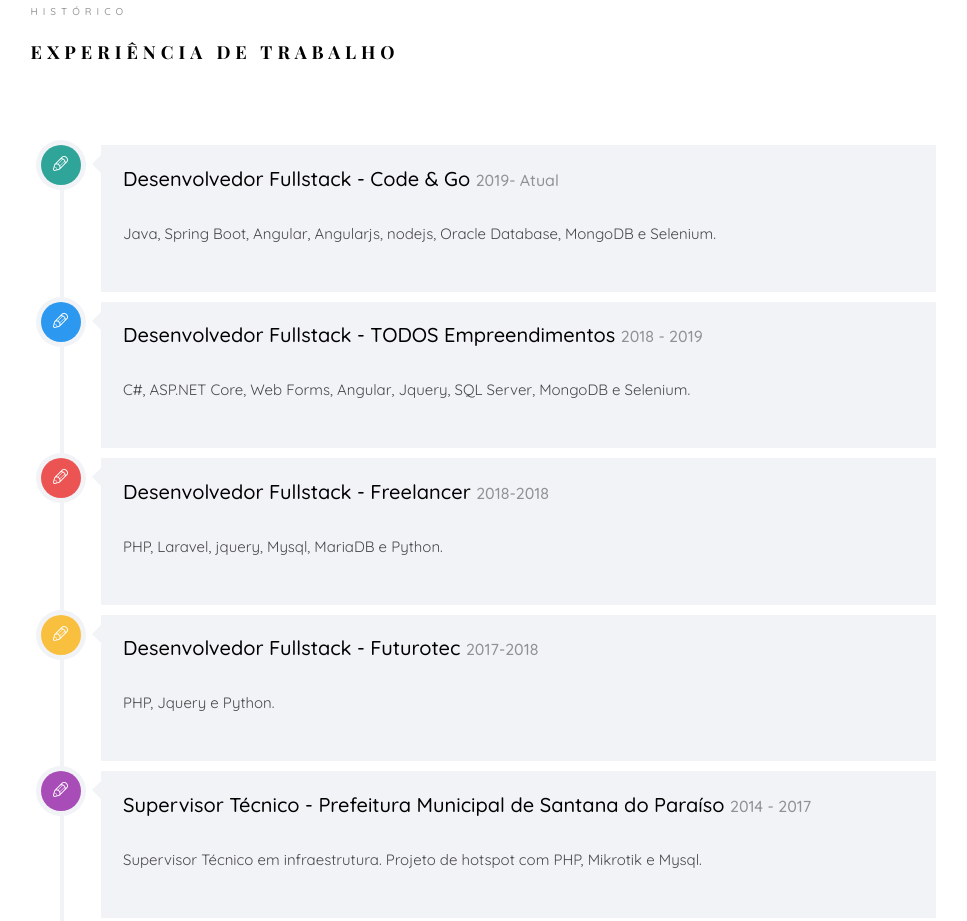
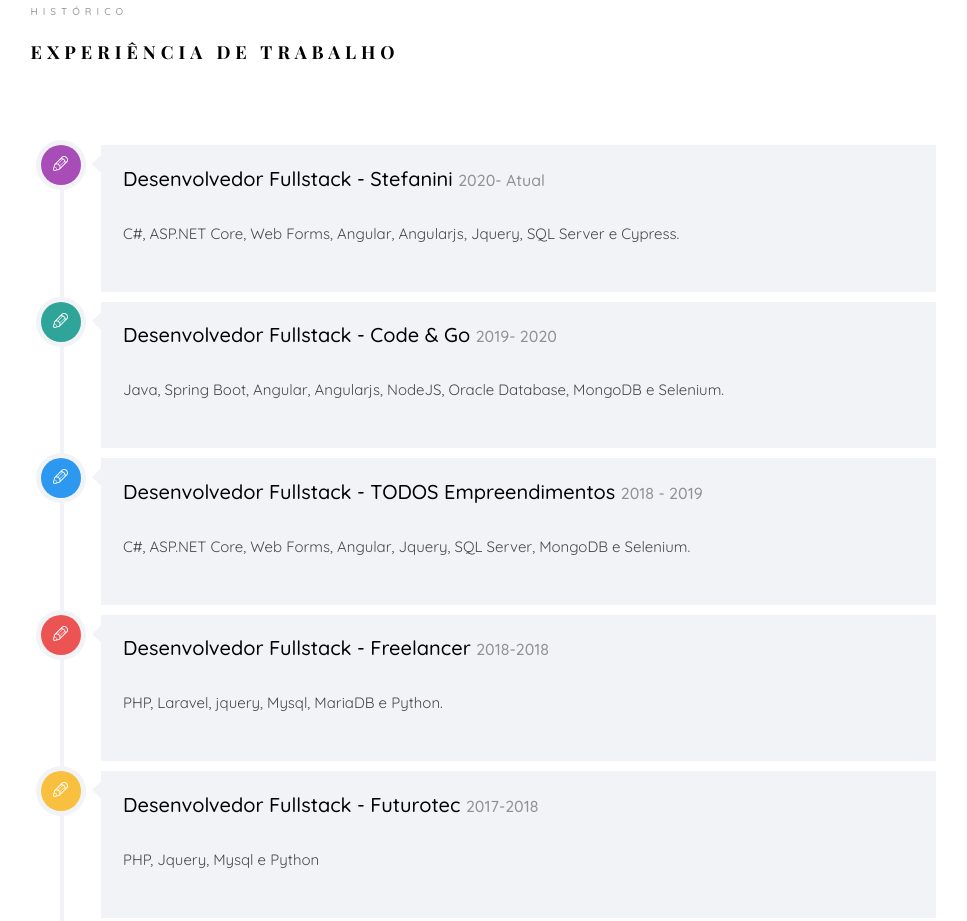
Before and after one commit to wictorChaves/wictorchaves.github.io, a plain HTML site: page index.html in a window 1280 px wide. Shown: the part 4808-5729 px from the top of the page, without its empty margins (307-1274 px from the left). Drawn offline with nearby package versions, Linux system fonts and the light colour scheme; files whose address does not match are found by name; a web font is replaced by a local one.

Commit message:
Update index.html

```diff
--- a/index.html
+++ b/index.html
@@ -543,6 +543,23 @@
 						<div class="row">
 							<div class="col-md-12">
 								<div class="timeline-centered">
+
+									<article class="timeline-entry animate-box" data-animate-effect="fadeInLeft">
+										<div class="timeline-entry-inner">
+
+											<div class="timeline-icon color-4">
+												<i class="icon-pen2"></i>
+											</div>
+
+											<div class="timeline-label">
+												<h2><a href="https://stefanini.com/pt-br" target="_blank">Desenvolvedor
+														Fullstack - Stefanini</a>
+													<span>2020- Atual</span></h2>
+												<p>C#, ASP.NET Core, Web Forms, Angular, Angularjs, Jquery, SQL Server e Cypress.</p>
+											</div>
+										</div>
+									</article>
+
 									<article class="timeline-entry animate-box" data-animate-effect="fadeInLeft">
 										<div class="timeline-entry-inner">
 
@@ -551,10 +568,10 @@
 											</div>
 
 											<div class="timeline-label">
-												<h2><a href="https://codeandgo.com.br/"
-														target="_blank">Desenvolvedor Fullstack - Code & Go</a>
-													<span>2019- Atual</span></h2>
-												<p>Java, Spring Boot, Angular, Angularjs, nodejs, Oracle Database, MongoDB e Selenium.</p>
+												<h2><a href="https://codeandgo.com.br/" target="_blank">Desenvolvedor
+														Fullstack - Code & Go</a>
+													<span>2019- 2020</span></h2>
+												<p>Java, Spring Boot, Angular, Angularjs, NodeJS, Oracle Database, MongoDB e Selenium.</p>
 											</div>
 										</div>
 									</article>
@@ -568,7 +585,8 @@
 
 											<div class="timeline-label">
 												<h2><a href="https://www.linkedin.com/company/todos-empreendimentos/"
-														target="_blank">Desenvolvedor Fullstack - TODOS Empreendimentos</a>
+														target="_blank">Desenvolvedor Fullstack - TODOS
+														Empreendimentos</a>
 													<span>2018 - 2019</span></h2>
 												<p>C#, ASP.NET Core, Web Forms, Angular, Jquery, SQL Server, MongoDB e Selenium.</p>
 											</div>
@@ -598,7 +616,7 @@
 														target="_blank">Desenvolvedor Fullstack - Futurotec</a>
 													<span>2017-2018</span>
 												</h2>
-												<p>PHP, Jquery e Python.</p>
+												<p>PHP, Jquery, Mysql e Python</p>
 											</div>
 										</div>
 									</article>
@@ -609,7 +627,8 @@
 												<i class="icon-pen2"></i>
 											</div>
 											<div class="timeline-label">
-												<h2>Supervisor Técnico - Prefeitura Municipal de Santana do Paraíso <span>2014 - 2017</span>
+												<h2>Supervisor Técnico - Prefeitura Municipal de Santana do Paraíso
+													<span>2014 - 2017</span>
 												</h2>
 												<p>
 													Supervisor Técnico em infraestrutura.
@@ -658,7 +677,7 @@
 											<div class="timeline-label">
 												<h2>Desenvolvedor Fullstack - Freelancer <span>2010 - 2011</span>
 												</h2>
-												<p>C#, Web Forms,  Jquery, SQL Server e PHP.</p>
+												<p>C#, Web Forms, Jquery, SQL Server e PHP.</p>
 											</div>
 										</div>
 									</article>
```
Lines whose indentation alone changed are shown as unchanged.
